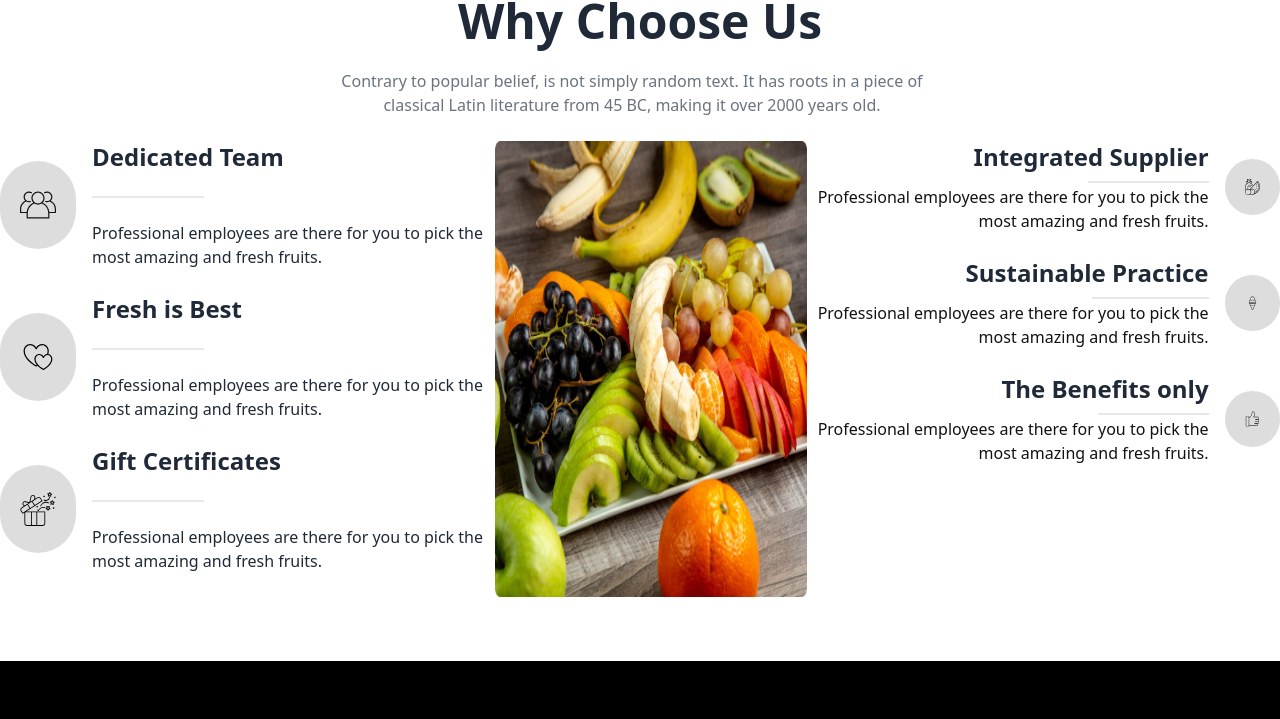
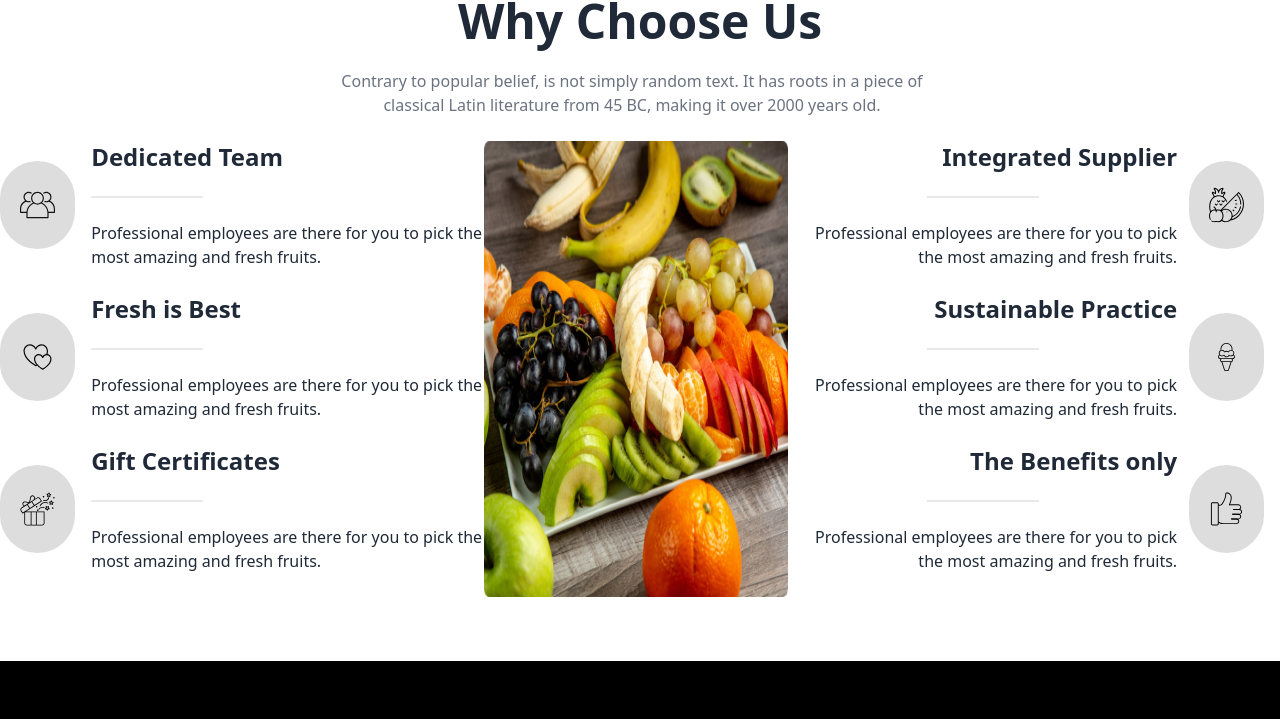
Before and after one commit to MDMAZUMDER/milestone-3, a plain HTML site: page index.html in a window 1280 px wide. Shown: the part 2677-3396 px from the top of the page. Drawn offline with nearby package versions, Linux system fonts and the light colour scheme.

Commit message:
Add files via upload

```diff
--- a/index.html
+++ b/index.html
@@ -558,29 +558,38 @@
         <div class="hidden md:flex"><img class="h-full" src="./img/whychoose1.png" alt=""></div>
         <div>
           <div>
-            <div class="flex flex-row-reverse items-center mb-6">
-              <div class="rounded-full ml-4 p-5 bg-[#ddd]">
-                <img src="./img/icon/fruit 1.svg" alt="">
+            <div class="md:flex flex-row-reverse items-center mb-6">
+              <div class="rounded-full h-auto md:mr-4 w-24 p-5 mx-auto bg-[#ddd]">
+                <img class="h-12" src="./img/icon/fruit 1.svg" alt="">
               </div>
-              <div class="text-right">
-                <h2 class="text-2xl font-semibold">Integrate<span class="border-b-2 pb-2">d Supplier</span></h2>
-                <p class="text-[#121212] text-base mt-3">Professional employees are there for you to pick the most
+              <div class="text-right pr-3">
+                <h2 class="text-2xl mt-5 md:mt-0 text-center md:text-right font-semibold">Integrated Supplier</h2>
+                <div class="divider mx-auto  md:right-0  w-28"></div>
+                <p class=" text-base text-center md:text-right pl-5 pr-5  md:p-0">Professional employees are there for
+                  you to pick the most
                   amazing and fresh fruits.</p>
               </div>
             </div>
-            <div class="flex flex-row-reverse items-center mb-6">
-              <div class="rounded-full ml-4 p-5 bg-[#ddd]"><img src="./img/icon/ice-cream 1.svg" alt=""></div>
-              <div class="text-right">
-                <h2 class="text-2xl font-semibold">Sustainabl<span class="border-b-2 pb-2">e Practice</span></h2>
-                <p class="text-[#121212] text-base mt-3">Professional employees are there for you to pick the most
+            <div class="md:flex flex-row-reverse items-center mb-6">
+              <div class="rounded-full h-auto md:mr-4 w-24 p-5 mx-auto bg-[#ddd]"><img class="h-12"
+                  src="./img/icon/ice-cream 1.svg" alt="">
+              </div>
+              <div class="text-right pr-3">
+                <h2 class="text-2xl mt-5 md:mt-0 text-center md:text-right font-semibold">Sustainable Practice</h2>
+                <div class="divider mx-auto  md:right-0  w-28"></div>
+                <p class=" text-base text-center md:text-right pl-5 pr-5  md:p-0">Professional employees are there for
+                  you to pick the most
                   amazing and fresh fruits.</p>
               </div>
             </div>
-            <div class="flex flex-row-reverse items-center mb-6">
-              <div class="rounded-full ml-4 p-5 bg-[#ddd]"><img src="./img/icon/like 1.svg" alt=""></div>
-              <div class="text-right">
-                <h2 class="text-2xl font-semibold">The Ben<span class="border-b-2 pb-2">efits only</span></h2>
-                <p class="text-[#121212] text-base mt-3">Professional employees are there for you to pick the most
+            <div class="md:flex flex-row-reverse items-center mb-6">
+              <div class="rounded-full h-auto md:mr-4 w-24 p-5 mx-auto bg-[#ddd]"><img class="h-12"
+                  src="./img/icon/like 1.svg" alt=""></div>
+              <div class="text-right pr-3">
+                <h2 class="text-2xl mt-5 md:mt-0 text-center md:text-right font-semibold">The Benefits only</h2>
+                <div class="divider mx-auto  md:right-0  w-28"></div>
+                <p class=" text-base text-center md:text-right pl-5 pr-5  md:p-0">Professional employees are there for
+                  you to pick the most
                   amazing and fresh fruits.</p>
               </div>
             </div>
```
